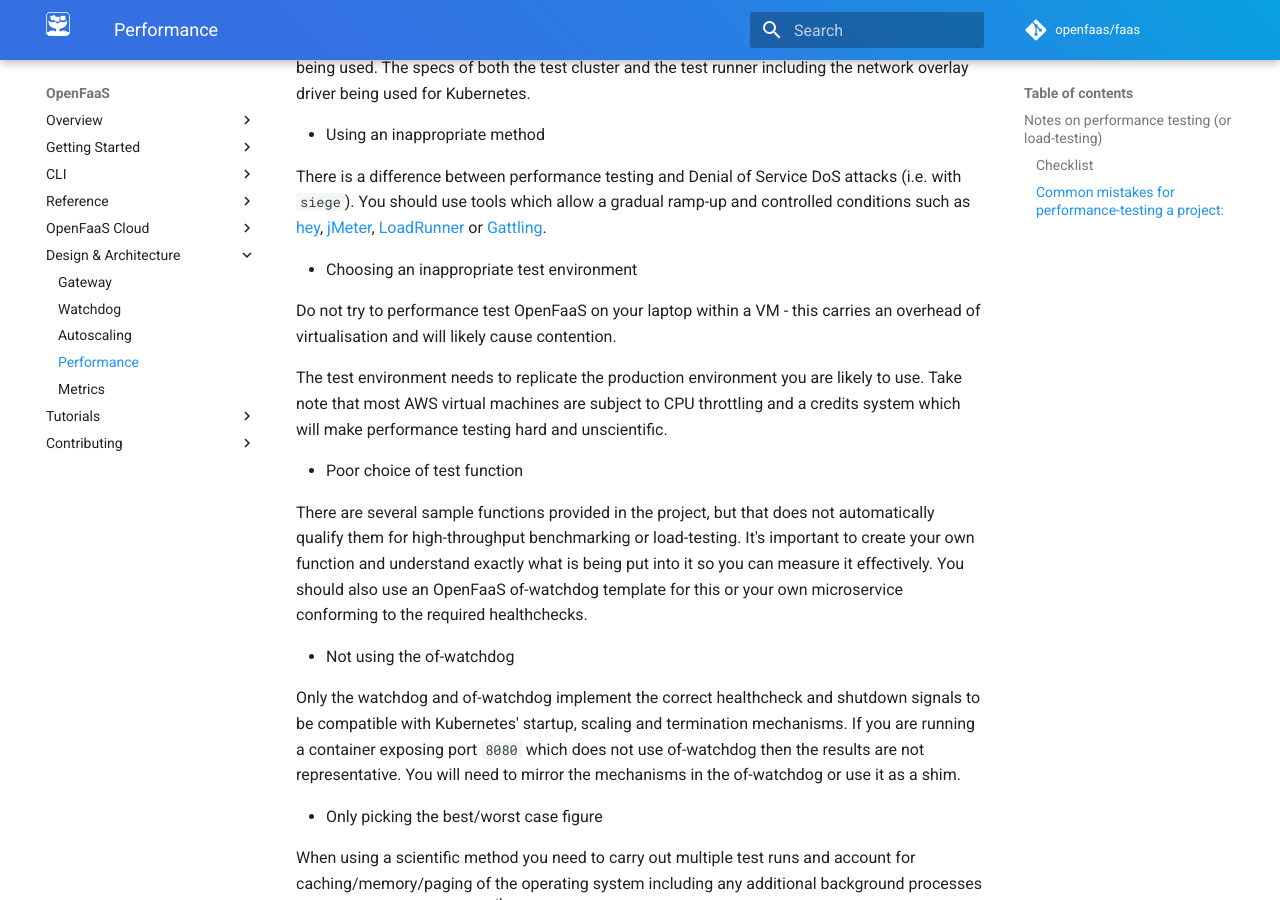
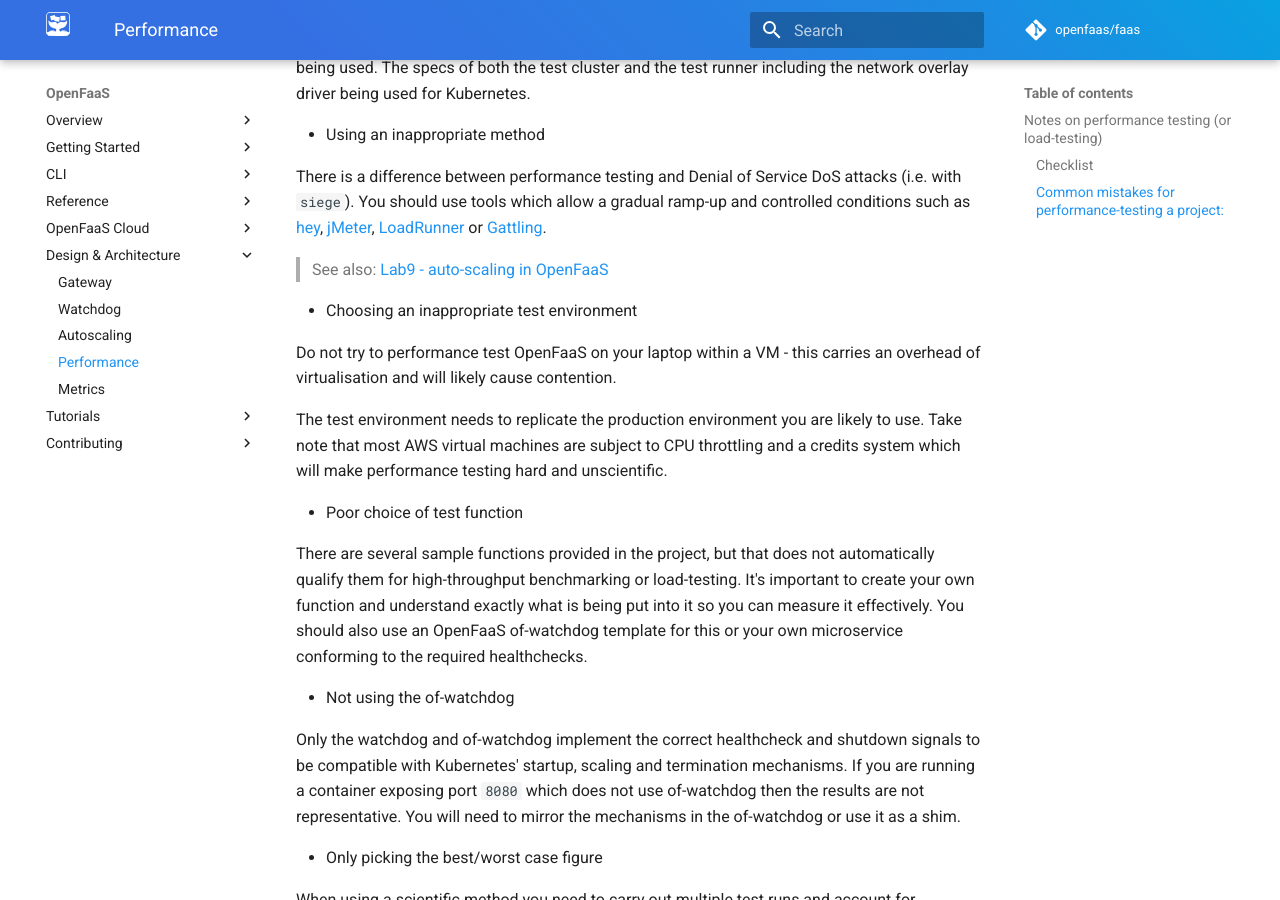
Before and after one commit to openfaas/docs, an MkDocs documentation site: the page built from docs/architecture/performance.md, in a window 1280 px wide and 900 px high, scrolled down 2084 px. Built offline with MkDocs 1.6.1 and Material for MkDocs 9.7.7, drawn with Linux system fonts in a browser that asks for light colours; comment, search, counter and statistics services are not loaded.

Commit message:
Reference lab 9
Signed-off-by: Alex Ellis <alexellis2@gmail.com>

```diff
--- a/docs/architecture/performance.md
+++ b/docs/architecture/performance.md
@@ -62,6 +62,8 @@ The method and approach should be documented including any important details suc
 
 There is a difference between performance testing and Denial of Service DoS attacks (i.e. with `siege`). You should use tools which allow a gradual ramp-up and controlled conditions such as [hey](https://github.com/rakyll/hey), [jMeter](https://jmeter.apache.org), [LoadRunner](https://en.wikipedia.org/wiki/LoadRunner) or [Gattling](https://gatling.io).
 
+> See also: [Lab9 - auto-scaling in OpenFaaS](https://github.com/openfaas/workshop/blob/master/lab9.md)
+
 * Choosing an inappropriate test environment
 
 Do not try to performance test OpenFaaS on your laptop within a VM - this carries an overhead of virtualisation and will likely cause contention.
```
